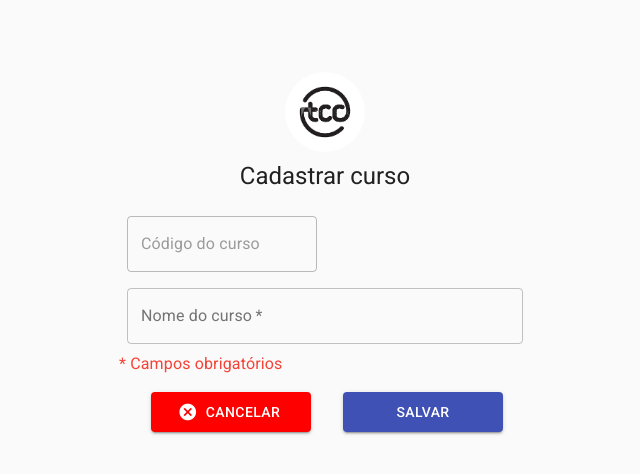
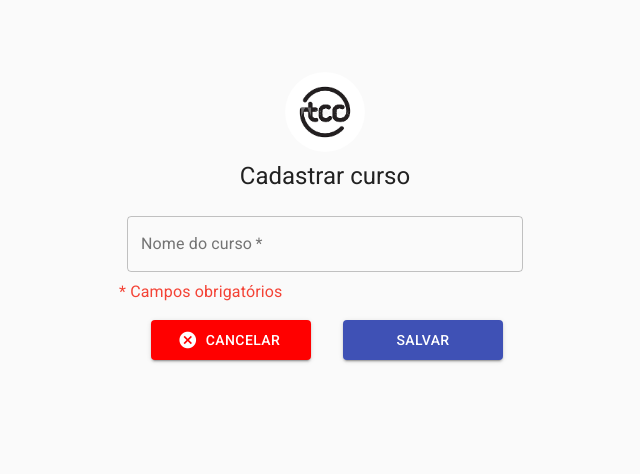
Before and after one commit to luizgflopes/Sistema-de-Gerenciamento-e-Controle-de-TCC, a React (Create React App) app: page /NovoCurso in a window 1280 px wide. Shown: the top 474 px of the page, without its empty margins (315-955 px from the left). Built offline with nearby package versions, Linux system fonts and the light colour scheme.

Commit message:
Foi retirado o código do curso das telas de cadastro de curso, edição e pesquisa de cursos

```diff
--- a/src/pages/EditarCurso.js
+++ b/src/pages/EditarCurso.js
@@ -71,19 +71,6 @@ const cancelButtonClick = () => {
         </Typography>
         <form className={classes.formulario} >
           <Grid container spacing={2}>
-            <Grid item xs={12} sm={6}>
-              <TextField
-                value={formulario.codigocurso}
-                error={!/^[a-zA-Z]*$/.test(formulario.codigocurso)}
-                autoComplete="fname"
-                name="codigocurso"
-                variant="outlined"
-                disabled
-                fullWidth
-                id="codigocurso"
-                label="Código do curso"
-              />
-            </Grid>
             <Grid item xs={12}>
               <TextField
                 variant="outlined"
--- a/src/pages/NovoCurso.js
+++ b/src/pages/NovoCurso.js
@@ -71,19 +71,6 @@ const cancelButtonClick = () => {
         </Typography>
         <form className={classes.formulario} >
           <Grid container spacing={2}>
-            <Grid item xs={12} sm={6}>
-              <TextField
-                value={formulario.codigocurso}
-                error={!/^[a-zA-Z]*$/.test(formulario.codigocurso)}
-                autoComplete="fname"
-                name="codigocurso"
-                variant="outlined"
-                disabled
-                fullWidth
-                id="codigocurso"
-                label="Código do curso"
-              />
-            </Grid>
             <Grid item xs={12}>
               <TextField
                 variant="outlined"
--- a/src/pages/PesquisarCurso.js
+++ b/src/pages/PesquisarCurso.js
@@ -65,7 +65,7 @@ const useStyles = makeStyles((theme) => ({
     marginTop: '60px'
   },
   containerInput: {
-    paddingLeft: '15%',
+    paddingLeft: '30%',
     marginTop: '20px'
   },
   titulo: {
@@ -182,7 +182,6 @@ export default function PesquisarCurso() {
           </div>
           <Container component='div' className={classes.containerInput}>
             <form className={classes.root} noValidate autoComplete="on">
-              <TextField id="codCurso" label="Código do curso" variant="outlined" spacing="5" />
               <TextField id="nomeCurso" label="Nome do curso" variant="outlined" />
             </form>
           </Container>
```
